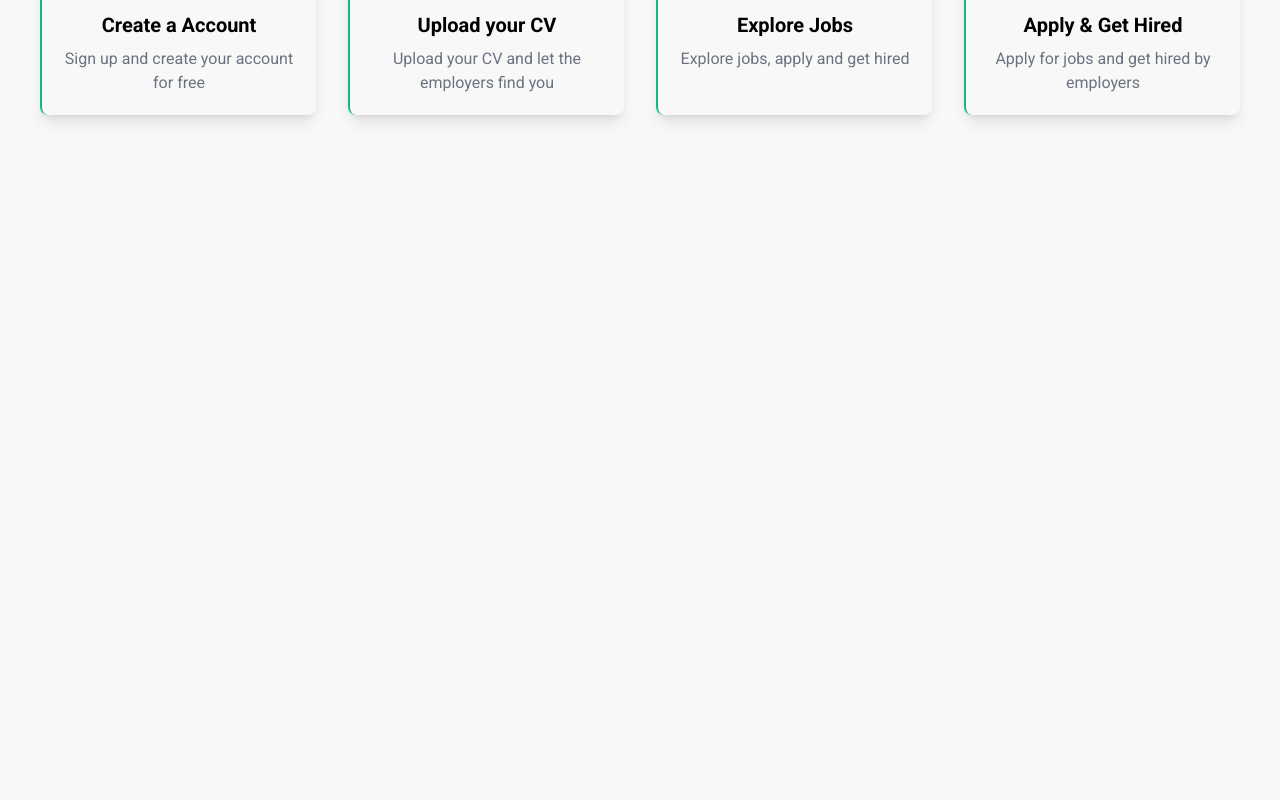
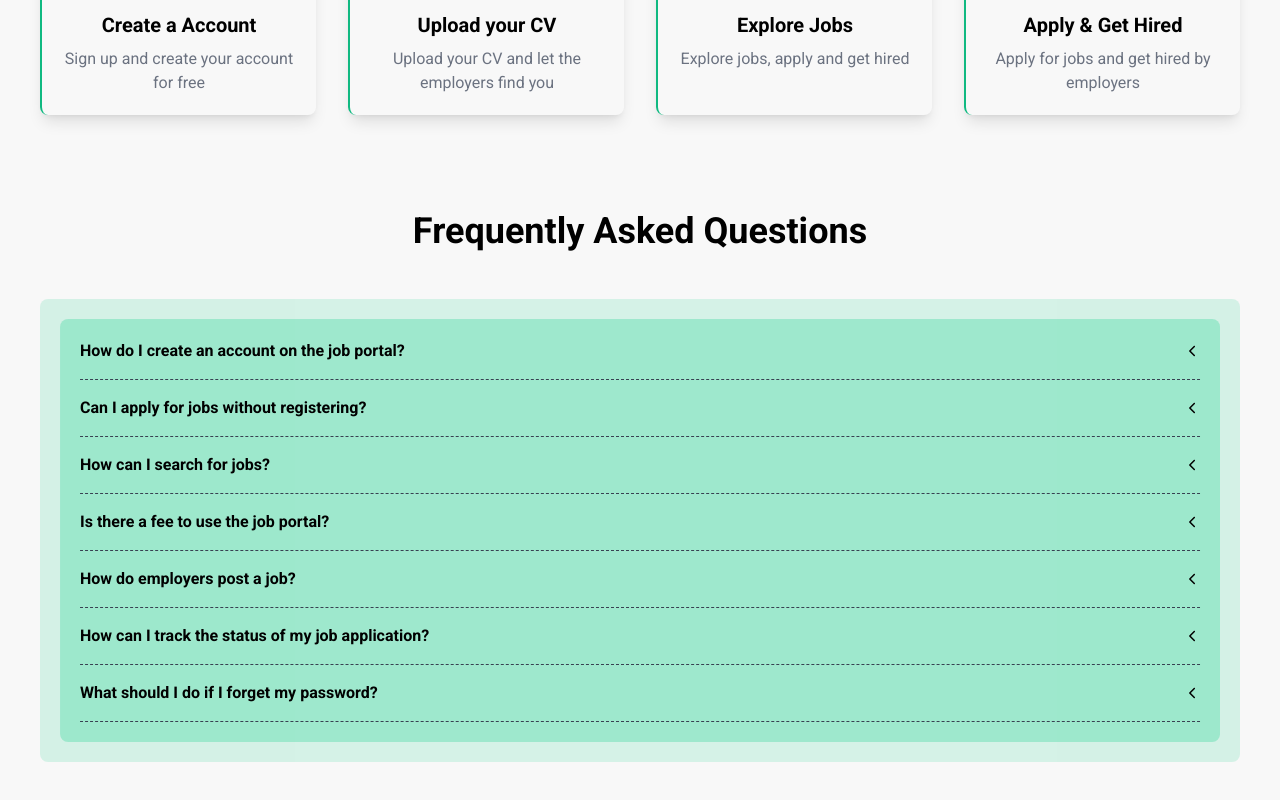
Before and after one commit to rifat-mahmudul/TaskZen-Client, a React (Vite) app: page / in a window 1280 px wide. Shown: the part 1100-1900 px from the top of the page. Before the commit the page ends 1279 px from the top, so only its background shows below. Built offline with nearby package versions, Linux system fonts and the light colour scheme; no server answers; a web font is replaced by a local one.

Commit message:
Frequently Asked Questions done

```diff
--- a/package.json
+++ b/package.json
@@ -11,6 +11,7 @@
   },
   "dependencies": {
     "@tanstack/react-query": "^5.62.11",
+    "aos": "^2.3.4",
     "axios": "^1.7.9",
     "firebase": "^11.1.0",
     "react": "^18.3.1",
--- /dev/null
+++ b/src/components/Home/Faq.jsx
@@ -0,0 +1,88 @@
+import FaqQuestion from "../Shared/FaqQuestion"
+import Title from "../shared/Title"
+import AOS from 'aos';
+import 'aos/dist/aos.css';
+import { useEffect } from "react"
+
+const Faq = () => {
+
+    useEffect(() => {
+        AOS.init();
+    }, []);
+
+    return (
+        <section className="pb-24 pt-8">
+
+            <Title title='Frequently Asked Questions'></Title>
+
+            <div  className="max-w-[90%] xl:max-w-[1200px] mx-auto overflow-hidden">
+
+                <div data-aos="fade-left" data-aos-duration="2000" className="p-5 bg-[#50daa736] mt-10 rounded-lg overflow-hidden">
+
+                    <div data-aos="fade-left" data-aos-duration="3000" className="bg-[#50daa769] p-5 rounded-lg">
+
+                        <FaqQuestion
+                        question='How do I create an account on the job portal?'
+                        ans='To create an account, click on the "Sign Up" button on the homepage. Choose whether you’re an applicant or an employer, fill in the required details, and submit the form. You will receive a confirmation email to verify your account.'
+                        >
+                        </FaqQuestion>
+
+                        <div className="pt-4">
+                            <FaqQuestion
+                            question='Can I apply for jobs without registering?'
+                            ans='No, registration is required to apply for jobs. Creating an account helps you track your applications and receive job recommendations based on your profile.'
+                            >
+                            </FaqQuestion>
+                        </div>
+
+                        <div className="pt-4">
+                            <FaqQuestion
+                            question='How can I search for jobs?'
+                            ans='Use the search bar on the homepage. Enter keywords like job title, skills, or location. You can also use advanced filters to narrow your search by salary, industry, or experience level.'
+                            >
+                            </FaqQuestion>
+                        </div>
+
+                        <div className="pt-4">
+                            <FaqQuestion
+                            question='Is there a fee to use the job portal?'
+                            ans='For applicants, creating a profile and applying for jobs is completely free. Employers may need to pay for posting jobs or accessing premium features such as advanced applicant tracking.'
+                            >
+                            </FaqQuestion>
+                        </div>
+
+                        <div className="pt-4">
+                            <FaqQuestion
+                            question='How do employers post a job?'
+                            ans='Employers can log in to their account, go to the “Post a Job” section, and fill in the job details. After submission, the post will go live upon approval (if required) or immediately based on the plan selected.'
+                            >
+                            </FaqQuestion>
+                        </div>
+
+                        <div className="pt-4">
+                            <FaqQuestion
+                            question='How can I track the status of my job application?'
+                            ans='Go to the "My Applications" section on your dashboard. Here you can see the status of each application, such as Applied, Shortlisted, or Rejected.'
+                            >
+                            </FaqQuestion>
+                        </div>
+
+                        <div className="pt-4">
+                            <FaqQuestion
+                            question='What should I do if I forget my password?'
+                            ans='Click on the "Forgot Password" link on the login page. Enter your registered email address, and a password reset link will be sent to you. Follow the instructions to reset your password.'
+                            >
+                            </FaqQuestion>
+                        </div>
+
+                    </div>
+
+                </div>
+
+            </div>
+
+        </section>
+    )
+}
+
+export default Faq
--- /dev/null
+++ b/src/components/shared/FaqQuestion.jsx
@@ -0,0 +1,33 @@
+import PropTypes from 'prop-types'
+import { useState } from 'react';
+import { IoIosArrowBack } from "react-icons/io";
+import { IoIosArrowDown } from "react-icons/io";
+
+const FaqQuestion = ({question, ans}) => {
+
+    const [isOpen, setIsOpen] = useState(false);
+
+    return (
+        <div onClick={() => setIsOpen(!isOpen)} className="text-start mx-auto border-b border-dashed border-gray-700 pb-4 cursor-pointer">
+            <div className="flex items-center justify-between">
+                <h3 className="font-semibold">{question}</h3>
+                <button>
+                    {isOpen ? <IoIosArrowDown /> : <IoIosArrowBack />}
+                </button>
+            </div>
+
+            {
+                isOpen
+                &&
+                <p className="mt-2">{ans}</p>
+            }
+        </div>
+    )
+}
+
+FaqQuestion.propTypes = {
+    question : PropTypes.string,
+    ans : PropTypes.string,
+}
+
+export default FaqQuestion
--- a/src/pages/Home.jsx
+++ b/src/pages/Home.jsx
@@ -1,4 +1,5 @@
 import Banner from "../components/Home/Banner"
+import Faq from "../components/Home/Faq"
 import JobsWork from "../components/Home/JobsWork"
 
 const Home = () => {
@@ -6,6 +7,7 @@ const Home = () => {
         <section>
             <Banner></Banner>
             <JobsWork></JobsWork>
+            <Faq></Faq>
         </section>
     )
 }
```
Also changed, not shown: 1 other file (tests, documents, lock files or other folders).
